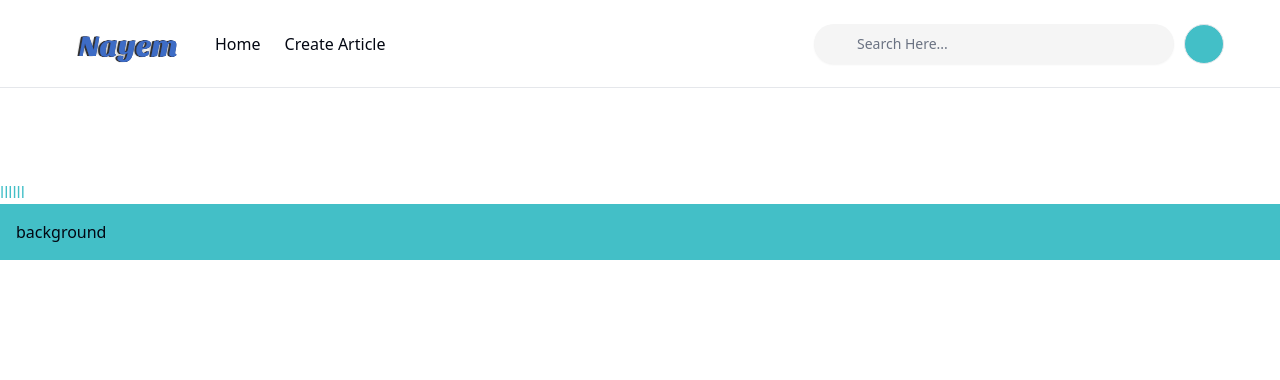
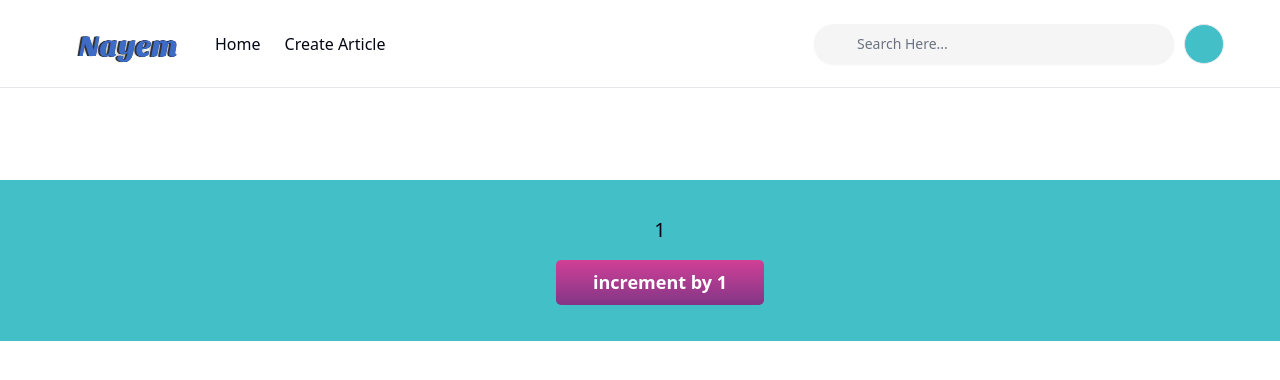
Before and after one commit to nayemuu/blogify-frontend, a Next.js app: page / in a window 1280 px wide. Shown: the top 380 px of the page. Built offline with nearby package versions, Linux system fonts and the light colour scheme; some icons are missing.

Commit message:
redux set-up

```diff
--- a/package.json
+++ b/package.json
@@ -14,6 +14,7 @@
     "@radix-ui/react-dropdown-menu": "^2.1.16",
     "@radix-ui/react-label": "^2.1.7",
     "@radix-ui/react-slot": "^1.2.3",
+    "@reduxjs/toolkit": "^2.8.2",
     "class-variance-authority": "^0.7.1",
     "clsx": "^2.1.1",
     "lucide-react": "^0.539.0",
@@ -21,6 +22,7 @@
     "react": "19.1.0",
     "react-dom": "19.1.0",
     "react-quill-new": "^3.6.0",
+    "react-redux": "^9.2.0",
     "tailwind-merge": "^3.3.1"
   },
   "devDependencies": {
--- a/src/app/layout.js
+++ b/src/app/layout.js
@@ -1,5 +1,6 @@
 import { Geist, Geist_Mono } from "next/font/google";
 import "./globals.css";
+import StoreProvider from "@/redux/provider/StoreProvider";
 
 const geistSans = Geist({
   variable: "--font-geist-sans",
@@ -22,7 +23,7 @@ export default function RootLayout({ children }) {
       <body
         className={`${geistSans.variable} ${geistMono.variable} antialiased`}
       >
-        {children}
+        <StoreProvider>{children}</StoreProvider>
       </body>
     </html>
   );
--- a/src/app/page.js
+++ b/src/app/page.js
@@ -1,14 +1,33 @@
+"use client";
+
 import Navbar from "@/components/main/reuseable/Navbar/Navbar";
-import Image from "next/image";
+import { incrementByOne } from "@/redux/features/Button/ButtonSlice";
 
+import { useDispatch, useSelector } from "react-redux";
 export default function Home() {
+  const dispatch = useDispatch();
+  const { value } = useSelector((state) => state.Button);
+
   return (
     <div className="flex min-h-screen flex-col">
       <Navbar />
 
       <div className="mt-[180px]">
-        <div className="text-brand-primary">llllll</div>
-        <div className="bg-brand-primary p-4">background</div>
+        <div className="bg-brand-primary p-4">
+          <div className="m-5 flex flex-col justify-center items-center h-full w-full">
+            <div className="mb-4 text-xl text-bold">{value}</div>
+            <button
+              type="button"
+              className="px-[22px] md:px-[30px] lg:px-[35px] xl:px-[37px] py-[3px] sm:py-[4px] md:py-[7px] lg:py-[9px] xl:py-[12px]  bg-gradient-to-b from-[#D13F96] to-[#833586]  text-white rounded-[5px] text-xs md:text-sm lg:text-base xl:text-lg font-bold leading-[21.48px]"
+              onClick={() => {
+                dispatch(incrementByOne());
+                //   console.log("click");
+              }}
+            >
+              increment by 1
+            </button>
+          </div>
+        </div>
       </div>
     </div>
   );
--- /dev/null
+++ b/src/redux/features/Button/ButtonSlice.js
@@ -0,0 +1,17 @@
+const { createSlice } = require("@reduxjs/toolkit");
+const initialState = {
+  value: 1,
+};
+
+const ButtonSlice = createSlice({
+  name: "Button",
+  initialState,
+  reducers: {
+    incrementByOne: (state, action) => {
+      state.value = state.value + 1;
+    },
+  },
+});
+
+export const { incrementByOne } = ButtonSlice.actions;
+export default ButtonSlice.reducer;
--- /dev/null
+++ b/src/redux/provider/StoreProvider.js
@@ -0,0 +1,14 @@
+"use client";
+import { useRef } from "react";
+import { Provider } from "react-redux";
+import { makeStore } from "../store/store";
+
+export default function StoreProvider({ children }) {
+  const storeRef = useRef();
+  if (!storeRef.current) {
+    // Create the store instance the first time this renders
+    storeRef.current = makeStore();
+  }
+
+  return <Provider store={storeRef.current}>{children}</Provider>;
+}
--- /dev/null
+++ b/src/redux/store/store.js
@@ -0,0 +1,10 @@
+import { configureStore } from "@reduxjs/toolkit";
+import ButtonReducer from "../features/Button/ButtonSlice";
+
+export const makeStore = () => {
+  return configureStore({
+    reducer: {
+      Button: ButtonReducer,
+    },
+  });
+};
```
Also changed, not shown: 1 other file (tests, documents, lock files or other folders).
